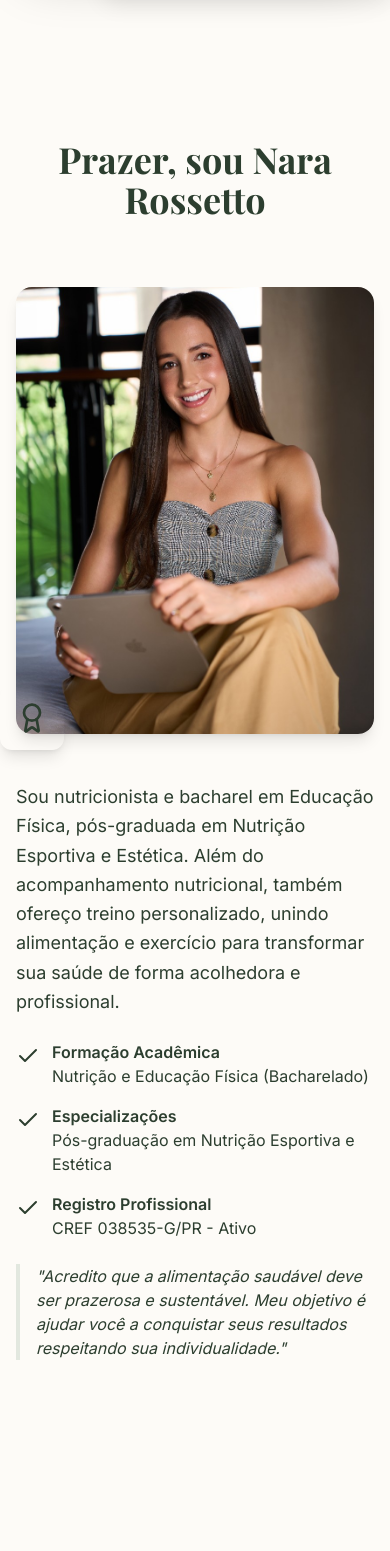
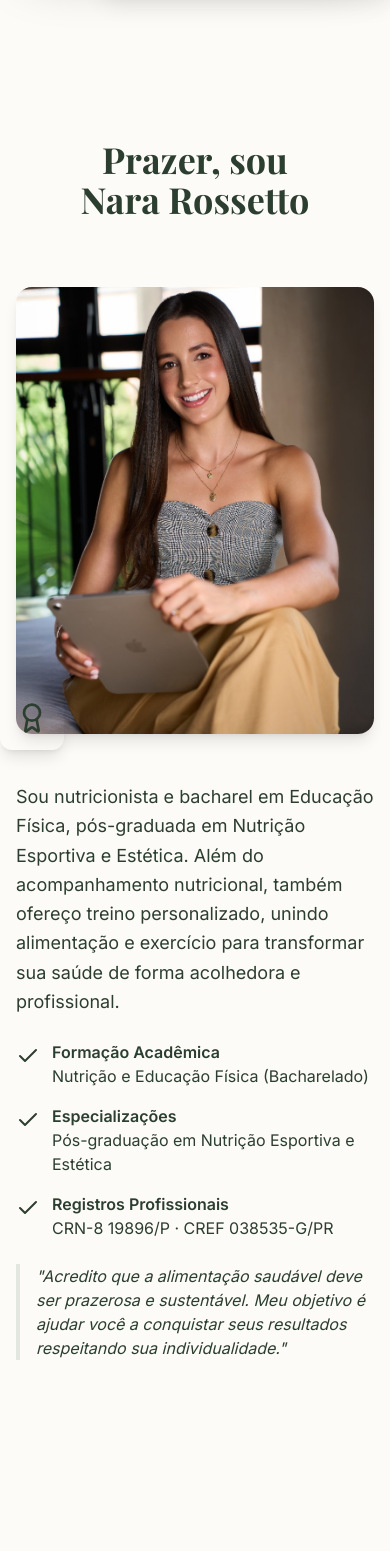
Before and after one commit to joaoreis07/nutri01, a React (Vite) app: page / in a window 390 px wide. Shown: the part 1300-2851 px from the top of the page. Built offline with nearby package versions, Linux system fonts and the light colour scheme.

Commit message:
Keep name on one line on mobile and show CRN alongside CREF
Co-authored-by: Cursor <cursoragent@cursor.com>

```diff
--- a/src/app/App.tsx
+++ b/src/app/App.tsx
@@ -128,7 +128,7 @@ export default function App() {
         <div className="container mx-auto px-4">
           <motion.div {...fadeInUp} className="max-w-4xl mx-auto">
             <div className="text-center mb-12">
-              <h2 className="text-4xl font-bold mb-4 text-foreground">Prazer, sou Nara Rossetto</h2>
+              <h2 className="text-4xl font-bold mb-4 text-foreground">Prazer, sou <span className="whitespace-nowrap">Nara Rossetto</span></h2>
               <div className="w-20 h-1 bg-primary mx-auto rounded-full" />
             </div>
 
@@ -171,8 +171,8 @@ export default function App() {
                   <div className="flex items-start gap-3">
                     <Check className="w-6 h-6 text-primary flex-shrink-0 mt-1" />
                     <div>
-                      <div className="font-semibold text-foreground">Registro Profissional</div>
-                      <div className="text-muted-foreground">CREF 038535-G/PR - Ativo</div>
+                      <div className="font-semibold text-foreground">Registros Profissionais</div>
+                      <div className="text-muted-foreground">CRN-8 19896/P · CREF 038535-G/PR</div>
                     </div>
                   </div>
                 </div>
@@ -544,7 +544,7 @@ export default function App() {
           </div>
 
           <div className="border-t border-border pt-8 text-center text-muted-foreground">
-            <p>&copy; 2026 Nara Rossetto. Todos os direitos reservados. CREF 038535-G/PR</p>
+            <p>&copy; 2026 Nara Rossetto. Todos os direitos reservados. CRN-8 19896/P · CREF 038535-G/PR</p>
             <div className="mt-6 flex justify-center">
               <a
                 href="#/admin"
--- a/src/app/BookingPage.tsx
+++ b/src/app/BookingPage.tsx
@@ -61,7 +61,7 @@ export default function BookingPage() {
             </a>
           </div>
           <p className="text-sm text-muted-foreground text-center">
-            &copy; 2026 Nara Rossetto. Todos os direitos reservados. CREF 038535-G/PR
+            &copy; 2026 Nara Rossetto. Todos os direitos reservados. CRN-8 19896/P · CREF 038535-G/PR
           </p>
         </div>
       </footer>
```
